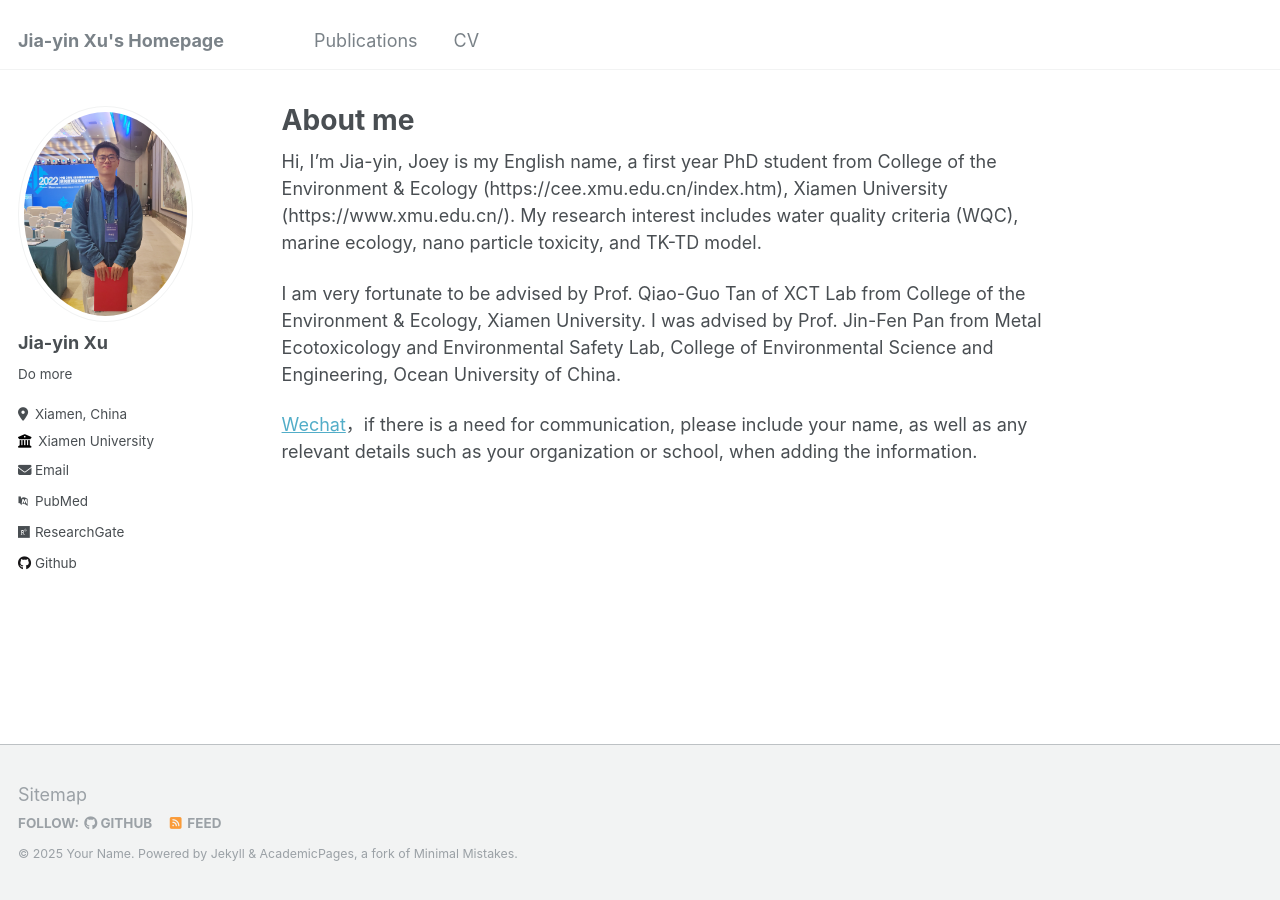
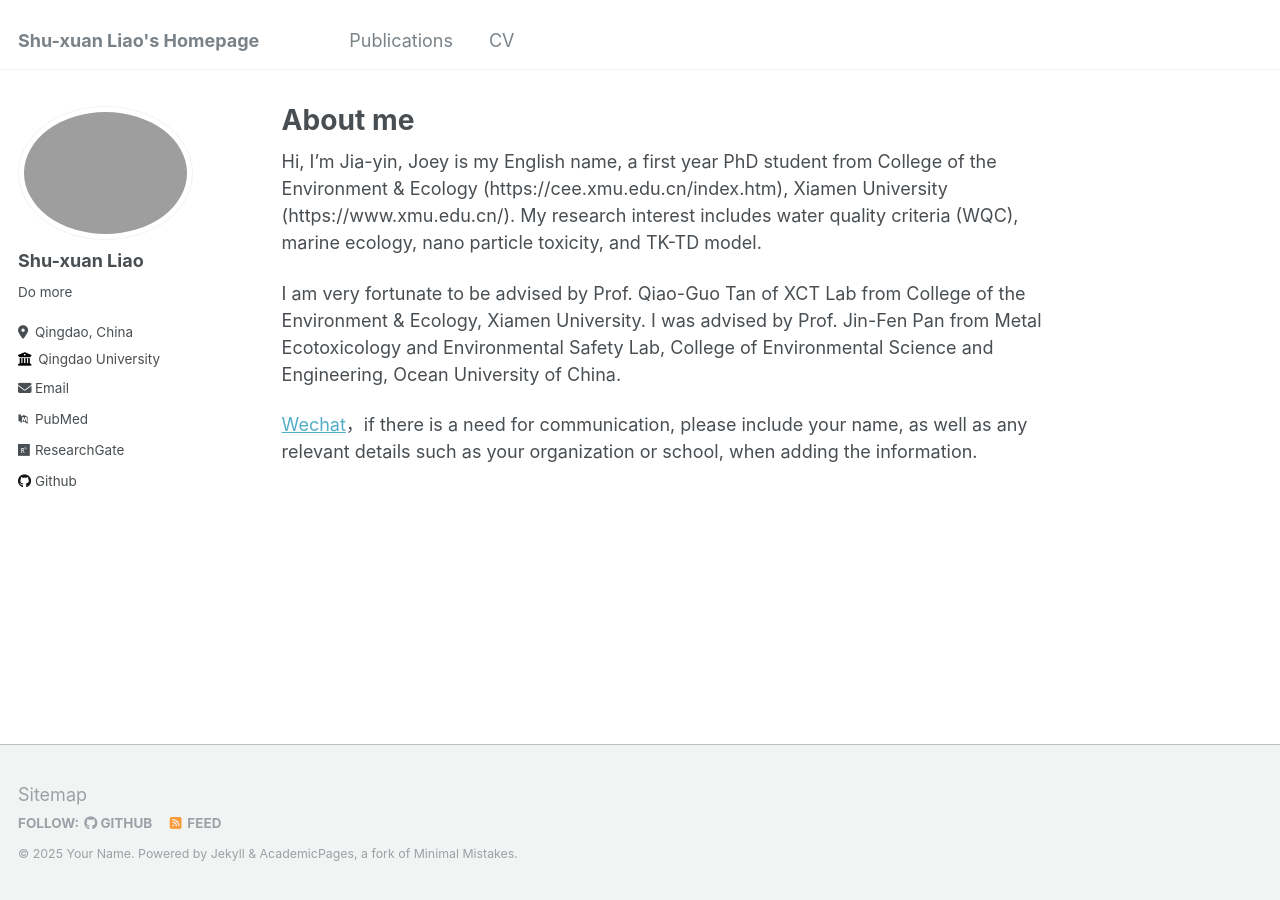
Before and after one commit to Jiayin929/Shuxuan-Liao, a Jekyll site: the page built from _pages/about.md, in a window 1280 px wide. Built offline with Jekyll 4.4.1, drawn with Linux system fonts in a browser that asks for light colours; some web fonts are replaced.

Commit message:
Update _config.yml

```diff
--- a/_config.yml
+++ b/_config.yml
@@ -8,25 +8,25 @@
 
 # Basic Site Settings
 locale                   : "en-US"
-title                    : "Jia-yin Xu's Homepage"
+title                    : "Shu-xuan Liao's Homepage"
 title_separator          : "-"
 name                     : &name "Your Name"
 description              : &description "personal description"
-url                      : https://Jiayin929.github.io # the base hostname & protocol for your site e.g. "https://mmistakes.github.io"
+url                      : https://Jiayin929/Shuxuan-Liao.github.io # the base hostname & protocol for your site e.g. "https://mmistakes.github.io"
 baseurl                  : "" # the subpath of your site, e.g. "/blog"
-repository               : "Jiayin929.github.io"
+repository               : "Jiayin929/Shuxuan-Liao.github.io"
 
 # Site Author - The following control what appear as part of the author content on the side bar.
 #               If a field is blank the icon and link will not appear, otherwise it will be shown.
 #               Additional customization can be done by editing /_includes/author-profile.html
 author:
   # Biographic information
-  avatar           : "Jia-yin.png"
-  name             : "Jia-yin Xu"
+  avatar           : "Shu-xuan Liao.png"
+  name             : "Shu-xuan Liao"
   pronouns         : # example: "she/her"
   bio              : "Do more"
-  location         : "Xiamen, China"
-  employer         : "Xiamen University"
+  location         : "Qingdao, China"
+  employer         : "Qingdao University"
   uri              : # URL
   email            : "xjy99929@gmail.com"
 
```
